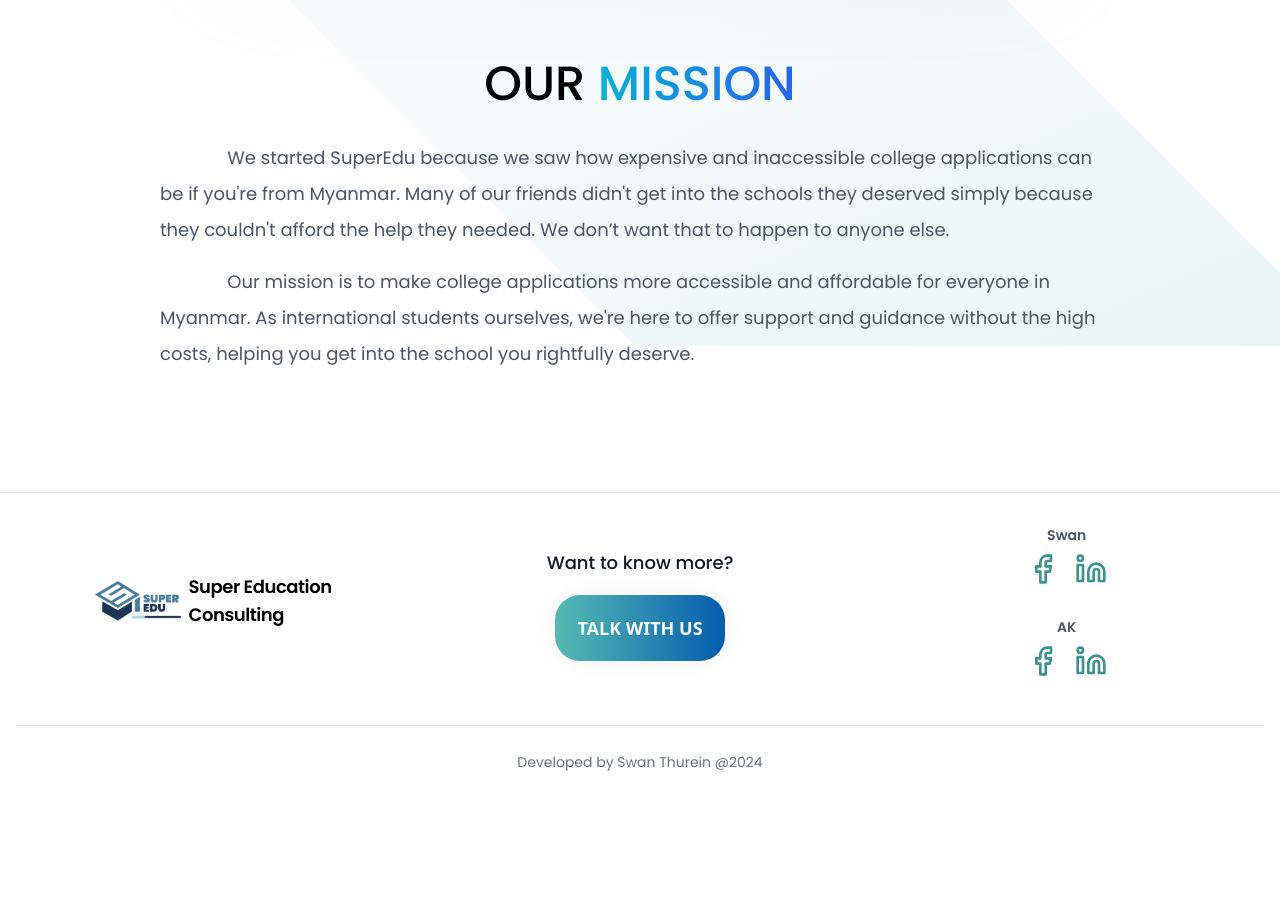
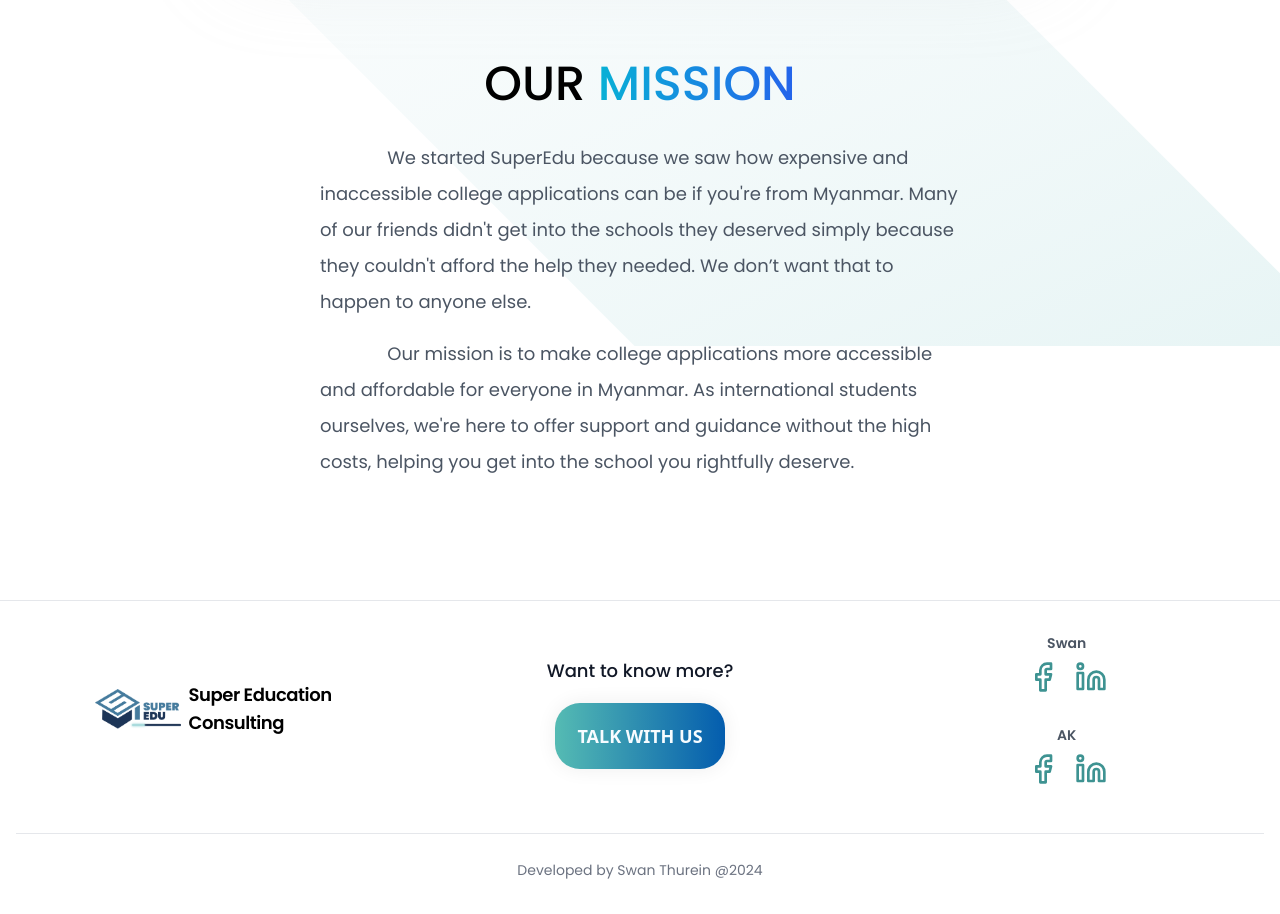
Before and after one commit to SwanHtetThurein/super_edu, a React (Vite) app: page / in a window 1280 px wide. Shown: the part 4060-4974 px from the top of the page. Before the commit the page ends 4866 px from the top, so only its background shows below. Built offline with nearby package versions, Linux system fonts and the light colour scheme.

Commit message:
Added favicon and adjusted the margins in "Our Mission"

```diff
--- a/index.html
+++ b/index.html
@@ -2,7 +2,7 @@
 <html lang="en">
   <head>
     <meta charset="UTF-8" />
-    <link rel="icon" type="image/svg+xml" href="/logo.png" />
+    <link rel="icon" type="image/png" href="/logo.png" />
     <meta name="viewport" content="width=device-width, initial-scale=1.0" />
     <title>Super Education Consulting</title>
   </head>
--- a/src/components/FAQ.jsx
+++ b/src/components/FAQ.jsx
@@ -100,12 +100,12 @@ const FAQ = () => {
               </span>
         </span>
 
-        <p className="leading-7 text-gray-600 text-sm md:text-lg md:leading-loose px-12 py-4 md:px-40">
+        <p className="leading-7 text-gray-600 text-sm md:text-lg md:leading-loose px-12 py-4 md:px-40 lg:px-80">
         &nbsp;&nbsp;&nbsp;&nbsp;&nbsp;&nbsp;&nbsp;&nbsp;&nbsp;&nbsp;&nbsp;&nbsp;&nbsp;
         We started SuperEdu because we saw how expensive and inaccessible college applications can be if you&#39;re from Myanmar. Many of our friends didn&#39;t get into the schools they deserved simply because they couldn&#39;t afford the help they needed. We don’t want that to happen to anyone else.
         </p>
 
-        <p className="leading-7 text-gray-600 text-sm md:text-lg md:leading-loose px-12 md:px-40">
+        <p className="leading-7 text-gray-600 text-sm md:text-lg md:leading-loose px-12 md:px-40 lg:px-80">
         &nbsp;&nbsp;&nbsp;&nbsp;&nbsp;&nbsp;&nbsp;&nbsp;&nbsp;&nbsp;&nbsp;&nbsp;&nbsp;
         Our mission is to make college applications more accessible and affordable for everyone in Myanmar. As international students ourselves, we&#39;re here to offer support and guidance without the high costs, helping you get into the school you rightfully deserve.
         </p>
```
